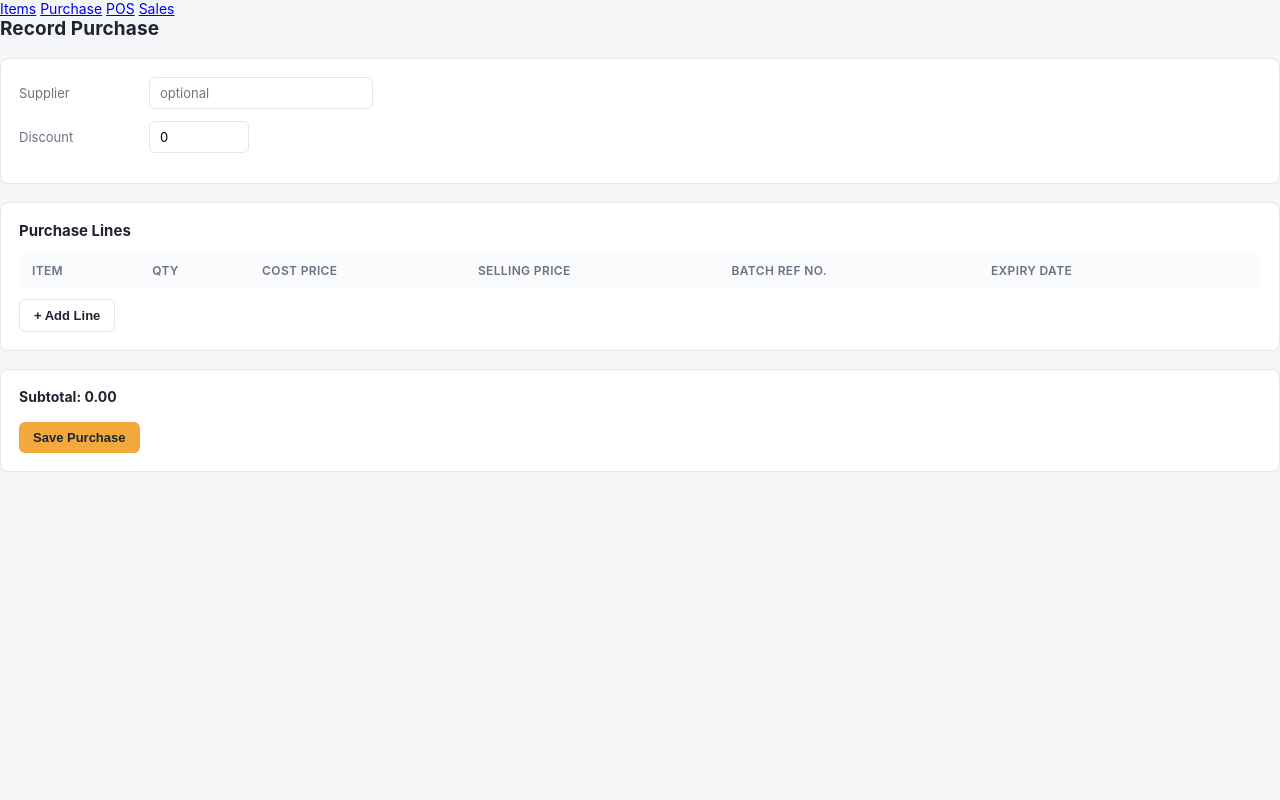
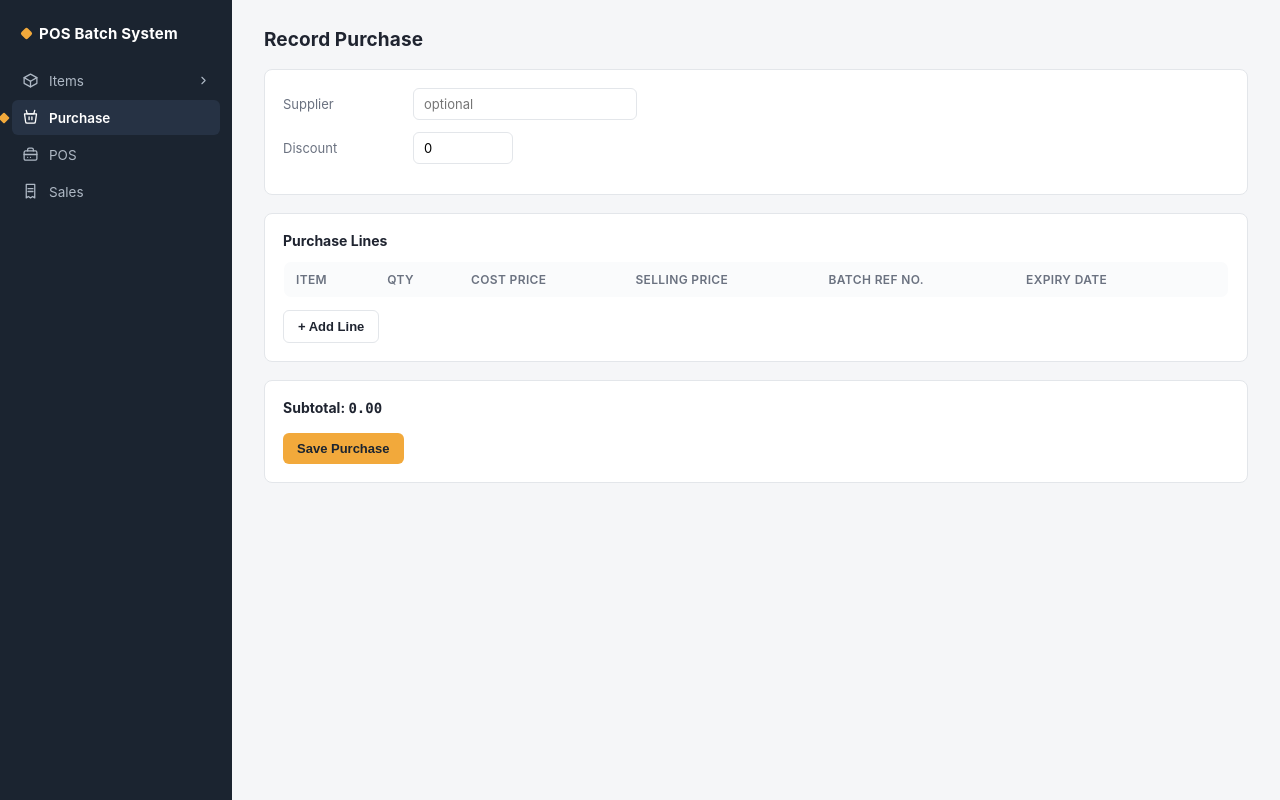
Before and after one commit to kayjoseph/pos-batch-system, a website: page public/purchase.html in a window 1280 px wide. Drawn offline with Linux system fonts and the light colour scheme; no server answers.

Commit message:
update on purchase

```diff
--- a/public/purchase.html
+++ b/public/purchase.html
@@ -6,13 +6,9 @@
 <link rel="stylesheet" href="css/style.css">
 </head>
 <body>
-<nav>
-    <a href="items.html">Items</a>
-    <a href="purchase.html">Purchase</a>
-    <a href="pos.html">POS</a>
-    <a href="sales.html">Sales</a>
-</nav>
-<div class="container">
+<div class="app">
+    <div id="sidebarMount"></div>
+    <main class="content">
         <h1>Record Purchase</h1>
 
         <div class="card">
@@ -25,7 +21,7 @@
         </div>
 
         <div class="card">
-        <h2 style="font-size:15px; margin-top:0;">Purchase Lines</h2>
+            <h2 class="section-title">Purchase Lines</h2>
             <table>
                 <thead>
                     <tr>
@@ -35,18 +31,21 @@
                 </thead>
                 <tbody id="linesBody"></tbody>
             </table>
-        <button class="secondary" onclick="addLine()" style="margin-top:10px;">+ Add Line</button>
+            <button class="secondary" onclick="addLine()" style="margin-top:12px;">+ Add Line</button>
         </div>
 
         <div class="card">
-        <strong>Subtotal: <span id="subtotal">0.00</span></strong>
+            <strong>Subtotal: <span class="mono" id="subtotal">0.00</span></strong>
             <br><br>
             <button onclick="savePurchase()">Save Purchase</button>
         </div>
+    </main>
 </div>
 <div id="toast"></div>
 <script src="js/common.js"></script>
 <script>
+renderSidebar('purchase');
+
 let items = [];
 let lineCount = 0;
 
```
Lines whose indentation alone changed are shown as unchanged.
